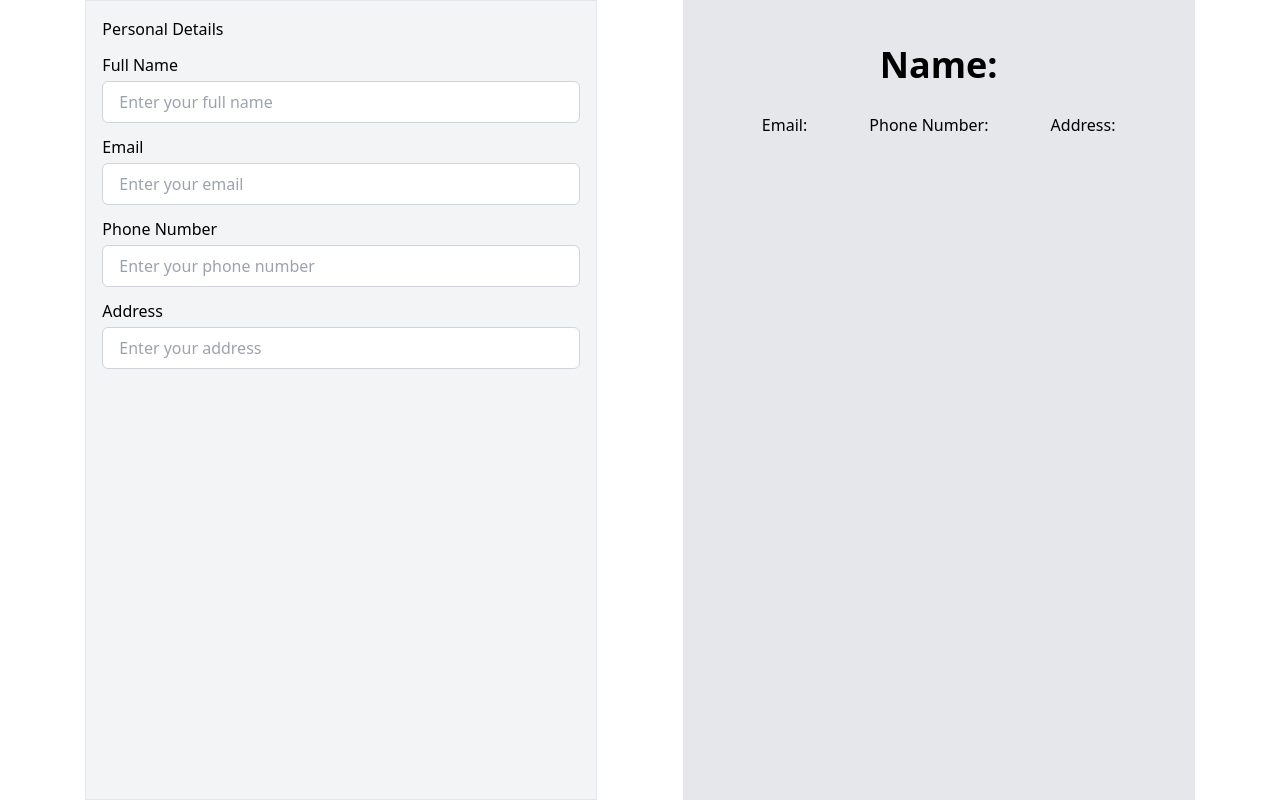
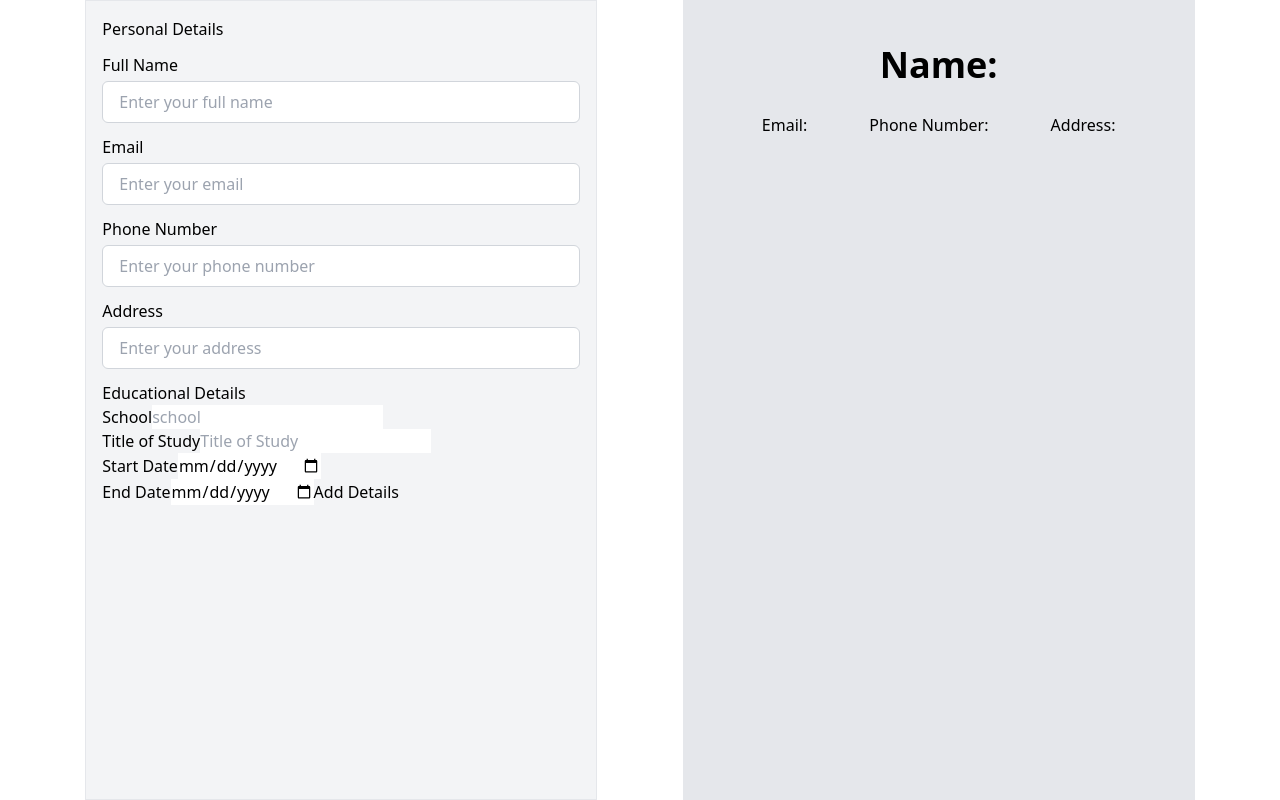
Before and after one commit to saadniazifed/SmartResume, a React (Vite) app: page / in a window 1280 px wide. Built offline with nearby package versions, Linux system fonts and the light colour scheme.

Commit message:
Added the correct functionality of adding the Educational information

```diff
--- a/src/App.jsx
+++ b/src/App.jsx
@@ -19,6 +19,28 @@ function App() {
     },
   ]);
 
+  const [inputValues, setInputValues] = useState({
+    school: "",
+    titleOfStudy: "",
+    startDate: "",
+    endDate: "",
+  });
+
+  const handleInputChange = (field, value) => {
+    setInputValues((prevValues) => ({ ...prevValues, [field]: value }));
+  };
+
+  const handleEducationDetails = (e) => {
+    e.preventDefault();
+    setEducationInfo((prevInfo) => [...prevInfo, { ...inputValues }]);
+    setInputValues({
+      school: "",
+      titleOfStudy: "",
+      startDate: "",
+      endDate: "",
+    });
+  };
+
   return (
     <div className="flex justify-evenly min-h-screen">
       <div className="w-2/5 border p-4 bg-gray-100 min-h-screen">
@@ -27,10 +49,58 @@ function App() {
             personalDetails={personalDetails}
             setPersonalDetails={setPersonalDetails}
           />
+          <span>Educational Details</span>
+          <br />
+          <label>School</label>
+          <input
+            type="text"
+            placeholder="school"
+            value={inputValues.school}
+            onChange={(e) => handleInputChange("school", e.target.value)}
+          />
+          <br />
+          <label>Title of Study</label>
+          <input
+            type="text"
+            placeholder="Title of Study"
+            value={inputValues.titleOfStudy}
+            onChange={(e) => handleInputChange("titleOfStudy", e.target.value)}
+          />
+          <br />
+          <label>Start Date</label>
+          <input
+            type="date"
+            placeholder="Start Date"
+            value={inputValues.startDate}
+            onChange={(e) => handleInputChange("startDate", e.target.value)}
+          />
+          <br />
+          <label>End Date</label>
+          <input
+            type="date"
+            placeholder="End Date"
+            value={inputValues.endDate}
+            onChange={(e) => handleInputChange("endDate", e.target.value)}
+          />
+          <button onClick={handleEducationDetails}>Add Details</button>
         </form>
       </div>
       <div className="w-2/5 border p-4 bg-gray-200 min-h-screen">
         <RenderPersonalDetailsInput personalDetails={personalDetails} />
+
+        {educationInfo.length > 0
+          ? educationInfo.map((info, index) => (
+              <div key={index}>
+                {info.school && <p>School: {info.school}</p>}
+                {info.titleOfStudy && (
+                  <p>Title of Study: {info.titleOfStudy}</p>
+                )}
+                {info.startDate && <p>Start Date: {info.startDate}</p>}
+                {info.endDate && <p>End Date: {info.endDate}</p>}
+                <hr />
+              </div>
+            ))
+          : null}
       </div>
     </div>
   );
```
Also changed, not shown: src/utils/personalDetailsUtils.js (line endings or trailing spaces).
